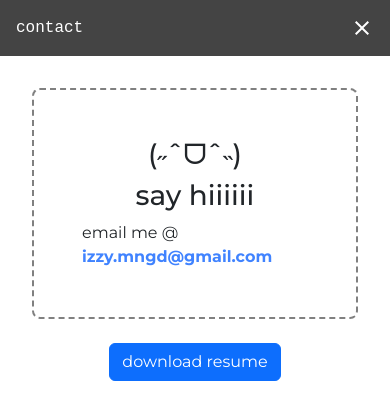
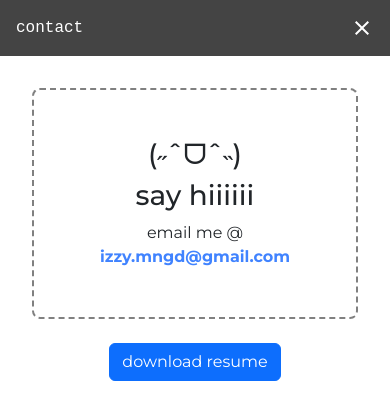
Before and after one commit to menchmallow/portfolio, a React (Vite) app: page / in a window 390 px wide. Both pictures are taken after a click on the button "contact". Shown: the top 420 px of the page. Built offline with nearby package versions, Linux system fonts and the light colour scheme.

Commit message:
improved ui

```diff
--- a/index.html
+++ b/index.html
@@ -15,6 +15,6 @@
     <div id="root"></div>
     <canvas></canvas>
     <script type="module" src="/src/main.jsx"></script>
-    <script src="/src/canvas.js"></script>
+    <script src="/src/canvas.js" type="module"></script>
   </body>
 </html>
--- a/src/App.css
+++ b/src/App.css
@@ -93,6 +93,7 @@ canvas {
   left: 0;
   z-index: -1;
 }
+
 @media (max-width: 1200px) {
   .content {
     width: 60vw;
@@ -208,4 +209,8 @@ canvas {
   .about-img {
     max-width: 50vw;
   }
+
+  canvas {
+    display: none;
+  }
 }
--- a/src/components/Contact.jsx
+++ b/src/components/Contact.jsx
@@ -1,7 +1,7 @@
 const Contact = () => {
   return (
     <div className="contact montserrat">
-      <div className="contact-info d-flex flex-column align-items-center p-5 mb-4">
+      <div className="contact-info d-flex flex-column align-items-center p-5 mb-4 text-center">
         <h1>{"(˶ˆᗜˆ˵)"}</h1>
         <h1>say hiiiiii</h1>
         <span>
```
